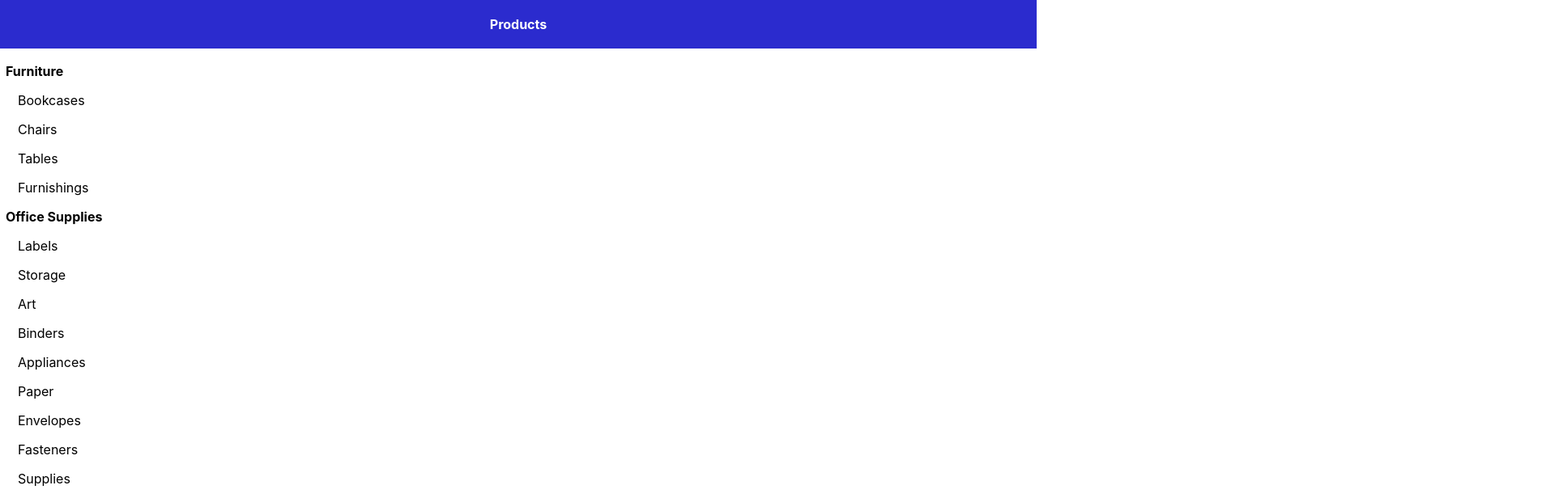
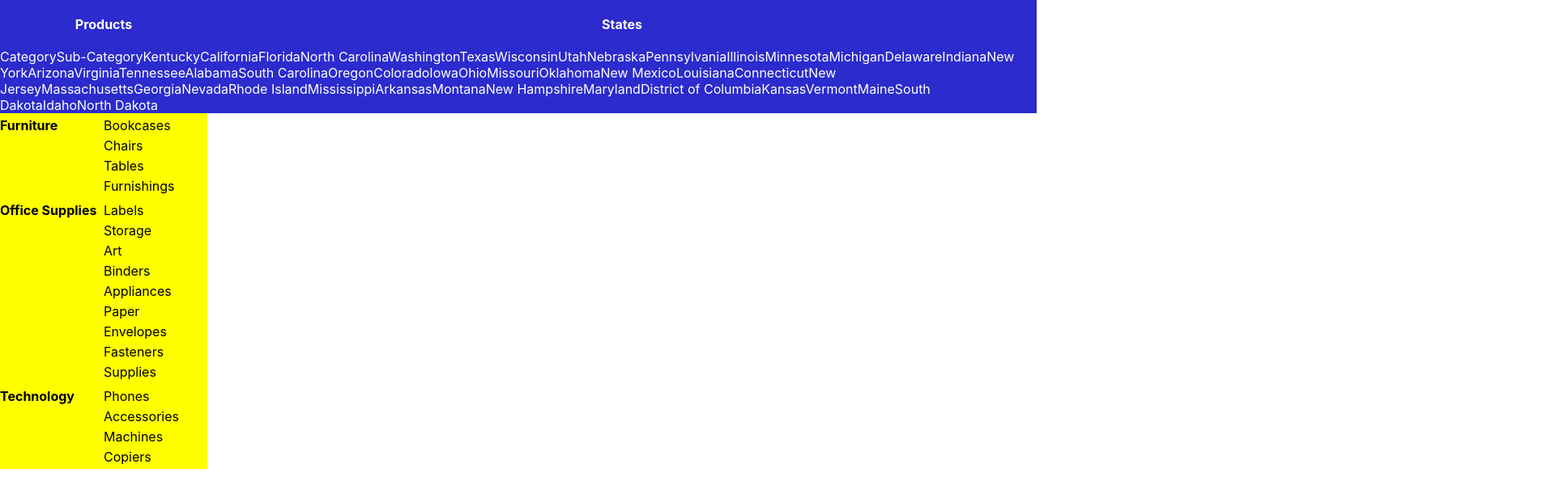
Before and after one commit to 7CelticNinja7/pivot-table, a React (Create React App) app: page / in a window 1280 px wide. Shown: the top 616 px of the page at 81% size, 1920 px wide, since content can reach past the window. Built offline with nearby package versions, Linux system fonts and the light colour scheme.

Commit message:
got the categories column largely sorted out

```diff
--- a/src/App.css
+++ b/src/App.css
@@ -1,54 +1,29 @@
-.App {
-  text-align: center;
+.pivotTable {
+  display: grid;
+  grid-template-columns: 1fr 4fr;
 }
 
-.App-logo {
-  height: 40vmin;
-  pointer-events: none;
-}
-
-@media (prefers-reduced-motion: no-preference) {
-  .App-logo {
-    animation: App-logo-spin infinite 20s linear;
-  }
-}
-
-.App-header {
-  background-color: #282c34;
-  min-height: 100vh;
-  display: flex;
-  flex-direction: column;
-  align-items: center;
-  justify-content: center;
-  font-size: calc(10px + 2vmin);
+.headerRow {
+  grid-column-start: 1;
+  grid-column-end: 5;
+  background-color: rgb(43, 43, 206);
   color: white;
 }
 
-.App-link {
-  color: #61dafb;
-}
-
-@keyframes App-logo-spin {
-  from {
-    transform: rotate(0deg);
-  }
-  to {
-    transform: rotate(360deg);
-  }
-}
-
-/* .pivotTable {
-  display: grid;
-  grid-template-columns: 1fr 4fr;
-} */
-
-.subRowDimension {
-  margin-left: 20px;
+.mainRowDimension, .subRowDimension {
+  margin-top: 5px;
 }
 
 .mainRowDimension {
-  margin-left: 5px;
   font-weight: 700;
+}
+
+.subRowDimension {
+  grid-column-start: 2;
+}
+
+.subRowDimension > div {
+  margin-bottom: 5px;
 }
 
 .columnDimensionsHeader, .rowDimensionsHeader {
@@ -61,4 +36,14 @@
 
 .columnDimensionsColumn {
   background-color:red;
+  grid-column-start: 3;
+  grid-column-end: 5;
 }
+
+.rowDimensionsColumn {
+  background-color: yellow;
+  grid-column-start: 1;
+  grid-column-end: 2;
+  display: grid;
+  grid-template-columns: repeat(2, 1fr)
+}
--- a/src/App.js
+++ b/src/App.js
@@ -12,29 +12,28 @@ function App() {
       })));
     return categoryArrays;
   }, {});
-  mappedCategories.states = Array.from(new Set(sales.map(saleItem => {
+  mappedCategories.states = ["Category", "Sub-Category", ...Array.from(new Set(sales.map(saleItem => {
     return saleItem.state;
-  })))
+  })))];
   console.log("🚀 ~ file: App.js:13 ~ mappedCategories ~ mappedCategories:", mappedCategories)
   return (
     <div className="pivotTable">
-      <div className="rowDimensionsColumn">
-        <div className="rowDimensionsHeader">
-          Products
-        </div>
-        <table>
-          { categories.map(category => { return <RowDimension mainCategory={category} subCategories={mappedCategories[category]}></RowDimension> })}
-        </table>
+      <div className="rowDimensionsHeader">
+        Products
       </div>
-      <div className="columnDimensionsColumn">
-        <div className="columnDimensionsHeader">
-          States
-        </div>
-        <table>
-          { mappedCategories.states.map(state => { return <th>{state}</th> })}
-        </table>
+      <div className="columnDimensionsHeader">
+        States
       </div>
-
+      <div className="headerRow">
+        { mappedCategories.states.map(state => { return <span>{state}</span> })}
+      </div>
+      { categories.map(category => { return <RowDimension mainCategory={category} subCategories={mappedCategories[category]}></RowDimension> })}
+      {/* <table>
+        <tr>
+        { mappedCategories.states.map(state => { return <th>{state}</th> })}
+        </tr>
+        { categories.map(category => { return <RowDimension mainCategory={category} subCategories={mappedCategories[category]}></RowDimension> })}
+      </table> */}
     </div>
   );
 }
--- a/src/Components/RowDimension.js
+++ b/src/Components/RowDimension.js
@@ -1,10 +1,12 @@
 function RowDimension(props) {
     console.log(props);
     return (
-      <div>
-        <p className="mainRowDimension">{ props.mainCategory }</p>
-        { props.subCategories.map(category => { return <p className="subRowDimension">{category}</p> })}
-      </div>
+        <div className="rowDimensionsColumn">
+            <div className="mainRowDimension">{ props.mainCategory }</div>
+            <div className="subRowDimension">
+                { props.subCategories.map(category => { return <div>{category}</div> })}
+            </div>
+        </div>
     );
   }
 
```
